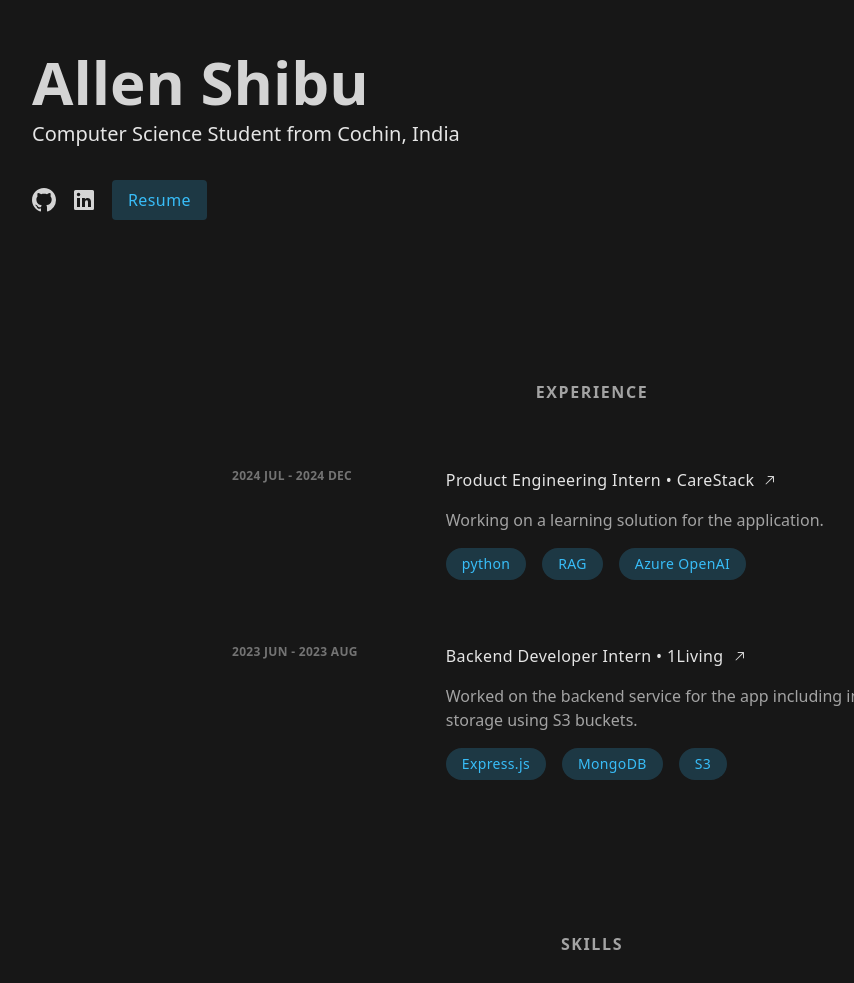
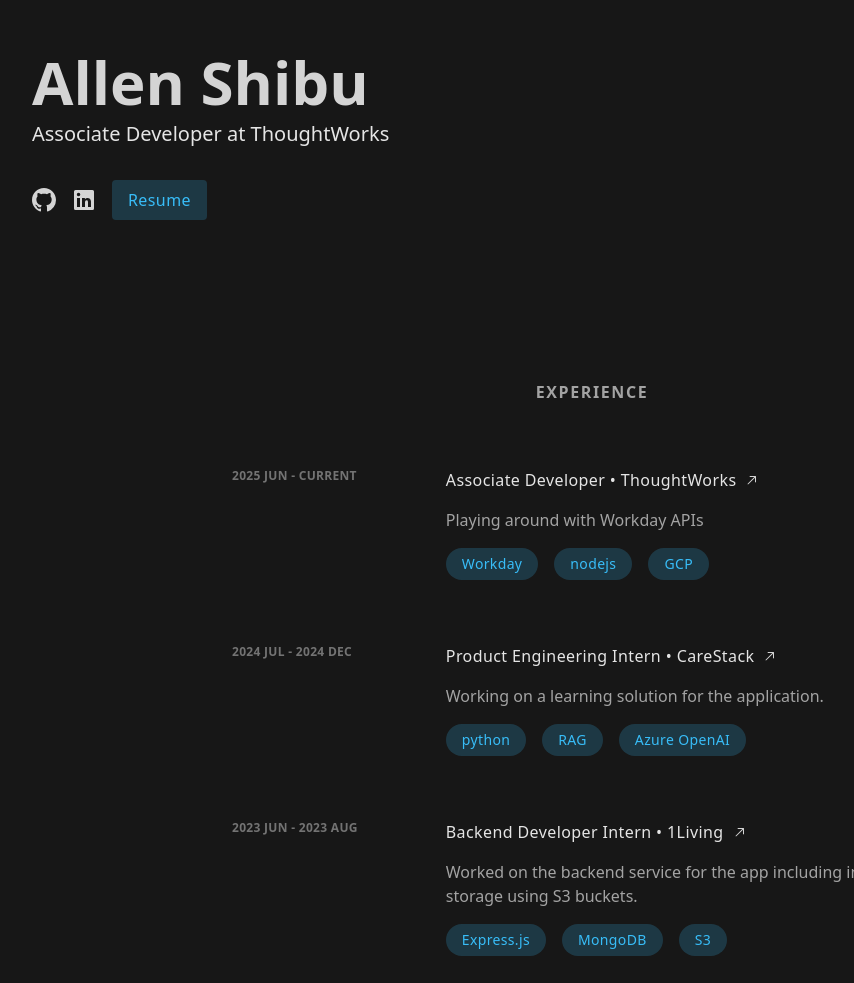
Before and after one commit to alllenshibu/portfolio, an Astro site: page / in a window 1280 px wide. Shown: the part 108-1091 px from the top of the page, without its empty margins (48-902 px from the left). Built offline with nearby package versions, Linux system fonts and the light colour scheme; Astro itself is replaced by a stand-in of ours.

Commit message:
Add TW experience

```diff
--- a/src/pages/index.astro
+++ b/src/pages/index.astro
@@ -13,23 +13,8 @@
     >
       <h1 class="text-5xl lg:text-6xl font-bold">Allen Shibu</h1>
       <h2 class="text-xl text-neutral-200">
-        Computer Science Student from Cochin, India
+        Associate Developer at ThoughtWorks
       </h2>
-      <!-- <span class="flex flex-row items-center gap-2">
-        <h3 class="text-neutral-400" id="email">allenshibu@outlook.in</h3>
-        <svg
-          width="15"
-          height="15"
-          viewBox="0 0 15 15"
-          fill="none"
-          xmlns="http://www.w3.org/2000/svg"
-          ><path
-            d="M1 9.50006C1 10.3285 1.67157 11.0001 2.5 11.0001H4L4 10.0001H2.5C2.22386 10.0001 2 9.7762 2 9.50006L2 2.50006C2 2.22392 2.22386 2.00006 2.5 2.00006L9.5 2.00006C9.77614 2.00006 10 2.22392 10 2.50006V4.00002H5.5C4.67158 4.00002 4 4.67159 4 5.50002V12.5C4 13.3284 4.67158 14 5.5 14H12.5C13.3284 14 14 13.3284 14 12.5V5.50002C14 4.67159 13.3284 4.00002 12.5 4.00002H11V2.50006C11 1.67163 10.3284 1.00006 9.5 1.00006H2.5C1.67157 1.00006 1 1.67163 1 2.50006V9.50006ZM5 5.50002C5 5.22388 5.22386 5.00002 5.5 5.00002H12.5C12.7761 5.00002 13 5.22388 13 5.50002V12.5C13 12.7762 12.7761 13 12.5 13H5.5C5.22386 13 5 12.7762 5 12.5V5.50002Z"
-            fill="currentColor"
-            fill-rule="evenodd"
-            clip-rule="evenodd"></path></svg
-        >
-      </span> -->
 
       <ul class="mt-6 flex flex-row justify-center items-center gap-4">
         <li>
@@ -85,6 +70,13 @@
         </h2>
       </div>
       <div class="w-full flex flex-col justify-center items-center gap-4">
+        <ExperienceCard
+          timeline="2025 Jun - Current"
+          position="Associate Developer • ThoughtWorks"
+          about="Playing around with Workday APIs"
+          link="https://thoughtworks.com/"
+          tags={["Workday", "nodejs", "GCP"]}
+        />
         <ExperienceCard
           timeline="2024 Jul - 2024 Dec"
           position="Product Engineering Intern • CareStack"
```
